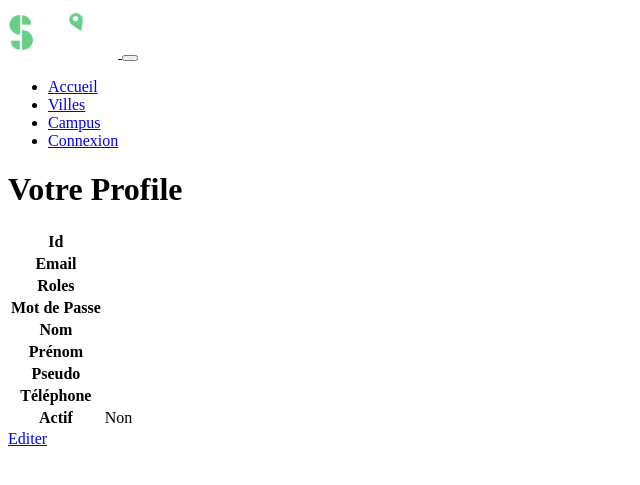
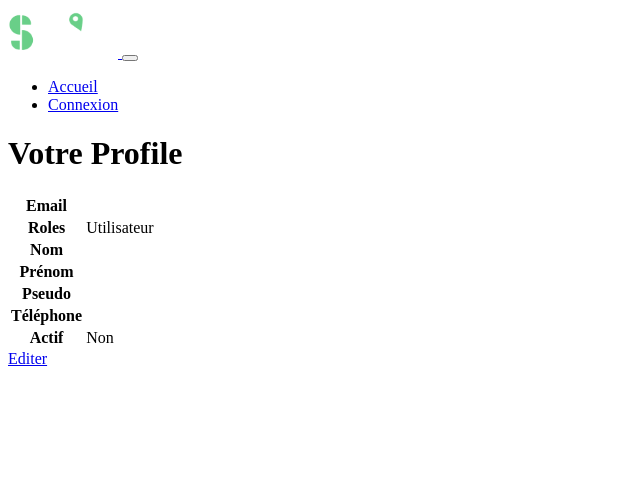
Before and after one commit to Manuriq/enisortie, a Symfony app: template templates/participant/show.html.twig in a window 1280 px wide. Shown: the top 485 px of the page, without its empty margins (0-640 px from the left). Run offline with Twig, Linux system fonts and the light colour scheme; the template is opened without the code that fills it, so the values that code supplies are empty; some libraries are stand-ins or nearby versions.

Commit message:
Refactorisation nav bar and other

```diff
--- a/src/Form/ParticipantType.php
+++ b/src/Form/ParticipantType.php
@@ -23,7 +23,6 @@ class ParticipantType extends AbstractType
             ->add('prenom')
             ->add('pseudo')
             ->add('telephone')
-            ->add('actif')
         ;
     }
 
--- a/templates/assets/navbar.html.twig
+++ b/templates/assets/navbar.html.twig
@@ -11,13 +11,10 @@
         <li class="nav-item">
           <a class="nav-link active" aria-current="page" href="{{ path('app_home') }}">Accueil</a>
         </li>
-        <li class="nav-item">
-          <a class="nav-link active" aria-current="page" href="{{ path('app_home') }}">Villes</a>
-        </li>
-        <li class="nav-item">
-          <a class="nav-link active" aria-current="page" href="{{ path('app_home') }}">Campus</a>
-        </li>
         {% if app.user %}
+          <li class="nav-item">
+            <a class="nav-link active" aria-current="page" href="{{ path('app_home') }}">Sorties</a>
+          </li>
           <li class="nav-item">
             <a class="nav-link active" aria-current="page" href="{{ path('app_participant_show', {'id' : app.user.id}) }}">Mon profil</a>
           </li>
--- a/templates/participant/_form.html.twig
+++ b/templates/participant/_form.html.twig
@@ -19,8 +19,5 @@
     {{ form_label(form.pseudo,'Pseudo') }}
     {{ form_widget(form.pseudo) }}
 
-    {{ form_label(form.actif,'Actif') }}
-    {{ form_widget(form.actif) }}
-
-    <button class="btn btn-primary">Sauvegarder</button>
+    <button class="btn btn-primary mt-2">Sauvegarder</button>
 {{ form_end(form) }}
--- a/templates/participant/show.html.twig
+++ b/templates/participant/show.html.twig
@@ -8,20 +8,17 @@
     <table class="table">
         <tbody>
             <tr>
-                <th>Id</th>
-                <td>{{ participant.id }}</td>
-            </tr>
-            <tr>
                 <th>Email</th>
                 <td>{{ participant.mail }}</td>
             </tr>
             <tr>
                 <th>Roles</th>
-                <td>{{ participant.roles ? participant.roles|json_encode : '' }}</td>
-            </tr>
-            <tr>
-                <th>Mot de Passe</th>
-                <td>{{ participant.password }}</td>
+                {% if 'ROLE_ADMIN' in app.user.roles %}
+                <td>Administrateur</td>
+                {% else %}
+                <td>Utilisateur</td>
+                {% endif %}
+
             </tr>
             <tr>
                 <th>Nom</th>
```
